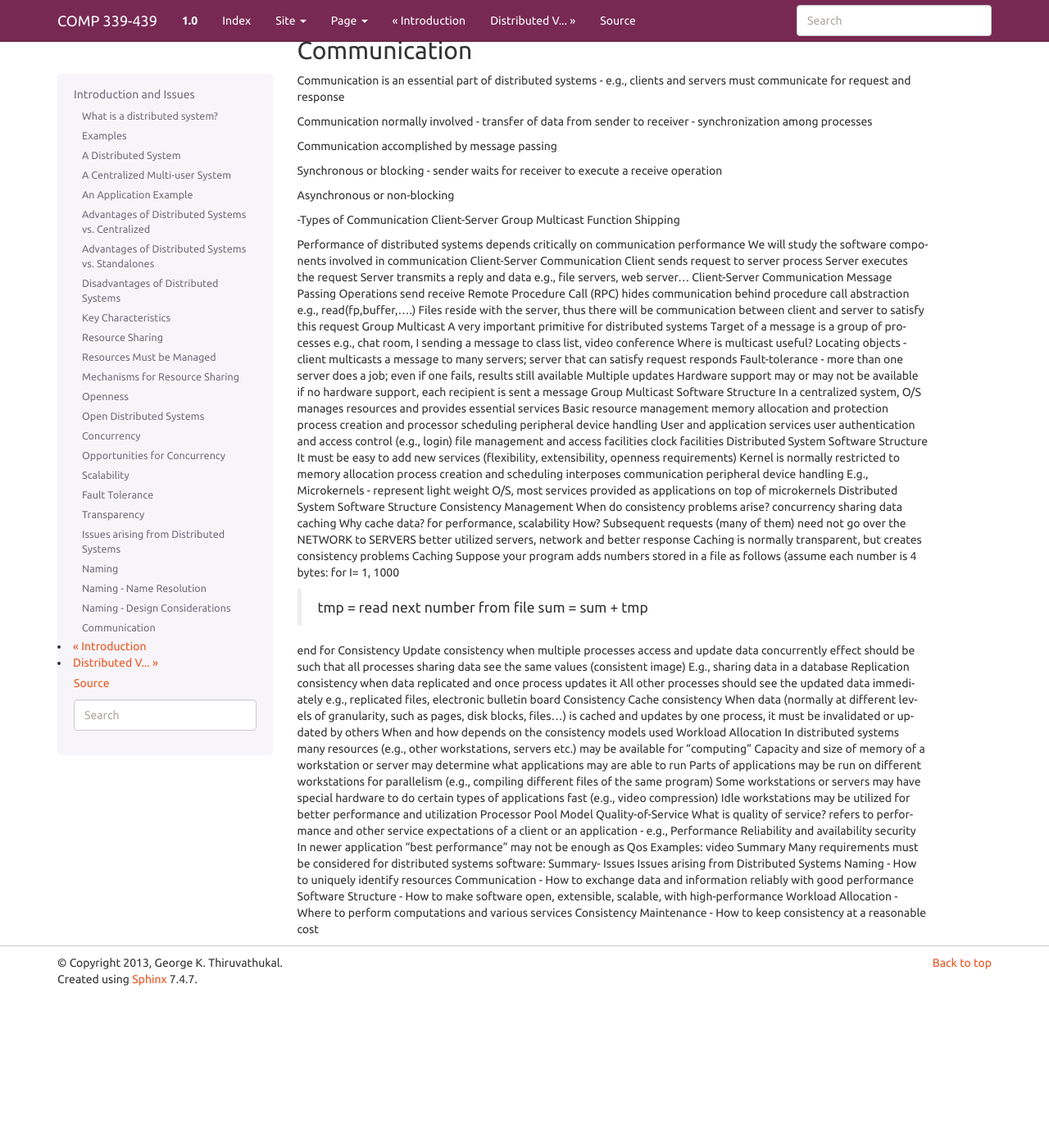
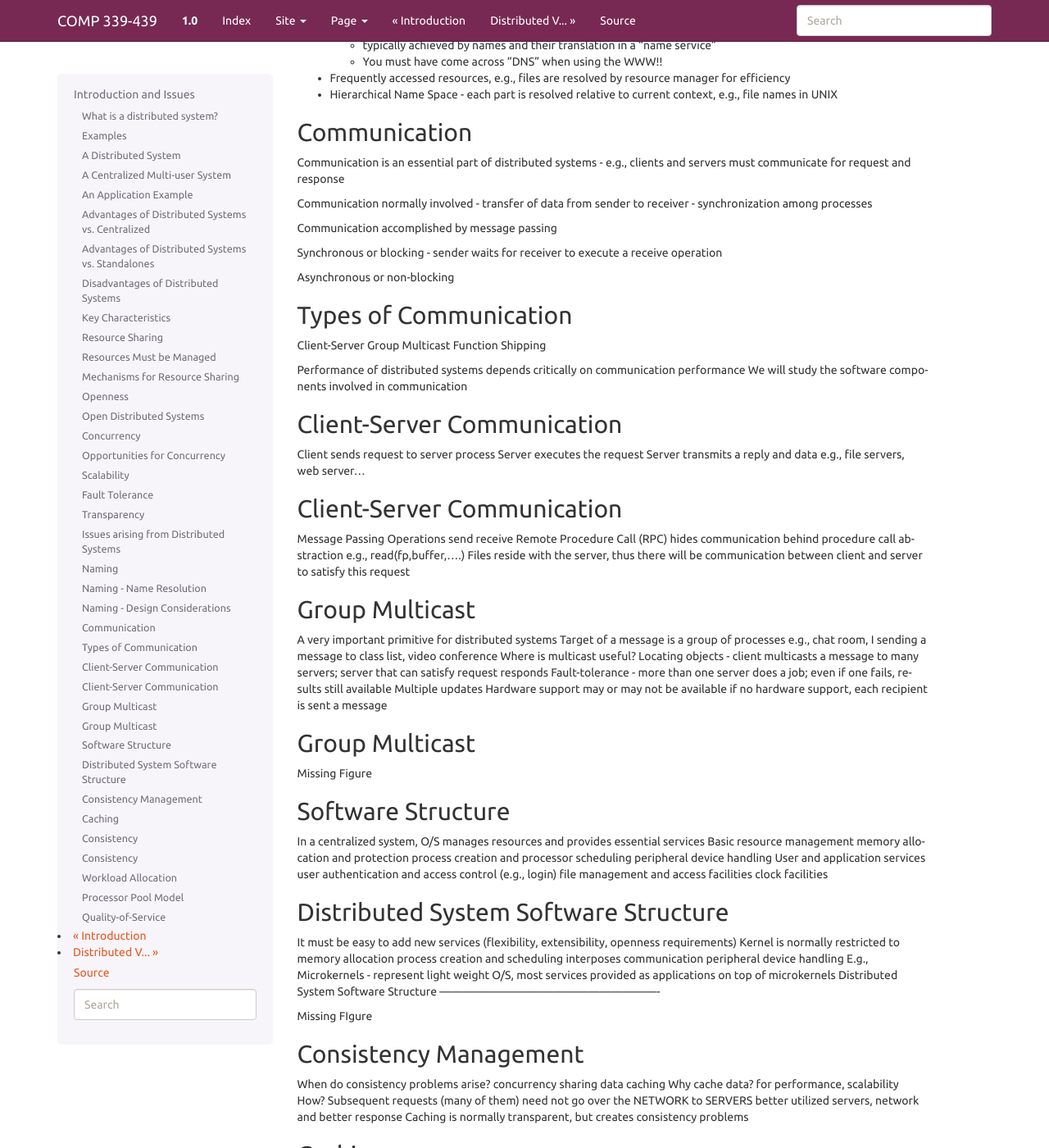
Before and after one commit to LoyolaChicagoBooks/distributedsystems, a Sphinx documentation site: the page built from source/issues.rst, in a window 1280 px wide and 1400 px high, scrolled down 4544 px. Shown: the whole window at 82% size. Built offline with Sphinx 7.4.7, drawn with Linux system fonts in a browser that asks for light colours; before the commit the page ends 5758 px from its top, so only the background shows below that; some of the changed text lies outside the part shown.

Commit message:
almost done with issues.rst

```diff
--- a/source/issues.rst
+++ b/source/issues.rst
@@ -262,11 +262,15 @@ Naming - Name Resolution
 ----------------------------------------------------------
 
 - “resolved” when it is translated into a form to be used to invoke an action on the resource
+
 - Usually a communication identified PLUS other attributes
+
 - E.g., Internet communication id
+
   - host id:port no
   - also known as “IP address:port no”
   - 192:130.228.6:8000
+
 - Name resolution may involve several translation steps
 
 
@@ -298,19 +307,26 @@ Synchronous or blocking
 
 Asynchronous or non-blocking
 
--Types of Communication
+Types of Communication
+----------------------------------------------------------
 Client-Server
 Group Multicast
 Function Shipping
 
 Performance of distributed systems depends critically on communication performance
 We will study the software components involved in communication
+
 Client-Server Communication
+----------------------------------------------------------
+
 Client sends request to server process
 Server executes the request
 Server transmits a reply and data
 e.g., file servers, web server...
+
 Client-Server Communication
+----------------------------------------------------------
+
 Message Passing Operations
 send
 receive
@@ -318,7 +334,10 @@ Remote Procedure Call (RPC)
 hides communication behind procedure call abstraction
 e.g., read(fp,buffer,….)
 Files reside with the server, thus there will be communication between client and server to satisfy this request
+
 Group Multicast
+----------------------------------------------------------
+
 A very important primitive for distributed systems
 Target of a message is a group of processes
 e.g., chat room, I sending a message to class list, video conference
@@ -328,8 +347,16 @@ Fault-tolerance - more than one server does a job; even if one fails, results st
 Multiple updates
 Hardware support may or may not be available
 if no hardware support, each recipient is sent a message
+
 Group Multicast
+----------------------------------------------------------
+
+Missing Figure
+
 Software Structure
+----------------------------------------------------------
+
+
 In a centralized system, O/S manages resources and provides essential services
 Basic resource management
 memory allocation and protection
@@ -339,7 +366,10 @@ User and application services
 user authentication and access control (e.g., login)
 file management and access facilities
 clock facilities
+
 Distributed System Software Structure
+----------------------------------------------------------
+
 It must be easy to add new services (flexibility, extensibility, openness requirements)
 Kernel is normally restricted to
 memory allocation
@@ -348,7 +378,14 @@ interposes communication
 peripheral device handling
 E.g., Microkernels - represent light weight O/S, most services provided as applications on top of microkernels
 Distributed System Software Structure
+----------------------------------------------------------
+
+Missing FIgure
+
+
 Consistency Management
+----------------------------------------------------------
+
 When do consistency problems arise?
 concurrency
 sharing data
@@ -359,13 +396,20 @@ How?
 Subsequent requests (many of them) need not go over the NETWORK to SERVERS
 better utilized servers, network  and better response
 Caching is normally transparent, but creates consistency problems
+
 Caching
+----------------------------------------------------------
+
+
 Suppose your program adds numbers stored in a file as follows (assume each number is 4 bytes:
 for I= 1, 1000
 	tmp = read next number from file
 	sum = sum + tmp
 end for
+
 Consistency
+----------------------------------------------------------
+
 Update consistency
 when multiple processes access and update data concurrently
 effect should be such that all processes sharing data see the same values (consistent image)
@@ -374,18 +418,29 @@ Replication consistency
 when data replicated and once process updates it
 All other processes should see the updated data immediately
 e.g., replicated files, electronic bulletin board
+
 Consistency
+----------------------------------------------------------
+
 Cache consistency
 When data (normally at different levels of granularity, such as pages, disk blocks, files…) is cached and updates by one process, it must be invalidated or updated by others
 When and how depends on the consistency models used
+
 Workload Allocation
+----------------------------------------------------------
+
 In distributed systems many resources (e.g., other workstations, servers etc.) may be available for “computing”
 Capacity and size of memory of a workstation or server may determine what applications may are able to run
 Parts of applications may be run on different workstations for parallelism (e.g., compiling different files of the same program)
 Some workstations or servers may have special hardware to do certain types of applications fast (e.g., video compression)
 Idle workstations may be utilized for better performance and utilization
+
 Processor Pool Model
+----------------------------------------------------------
+
 Quality-of-Service
+----------------------------------------------------------
+
 What is quality of service?
 refers to performance and other service expectations of a client or an application - e.g.,
 Performance
@@ -393,12 +448,3 @@ Reliability and availability
 security
 In newer application “best performance” may not be enough as Qos
 Examples:  video
-Summary
-Many  requirements must be considered for distributed systems software:
-Summary- Issues
-Issues arising from Distributed Systems
-Naming - How to uniquely identify resources
-Communication - How to exchange data and information reliably with good performance
-Software Structure - How to make software open, extensible, scalable, with high-performance
-Workload Allocation - Where to perform computations and various services
-Consistency Maintenance - How to keep consistency at a reasonable cost
```
Also changed, not shown: other parts of source/issues.rst (+6 -1 lines).
